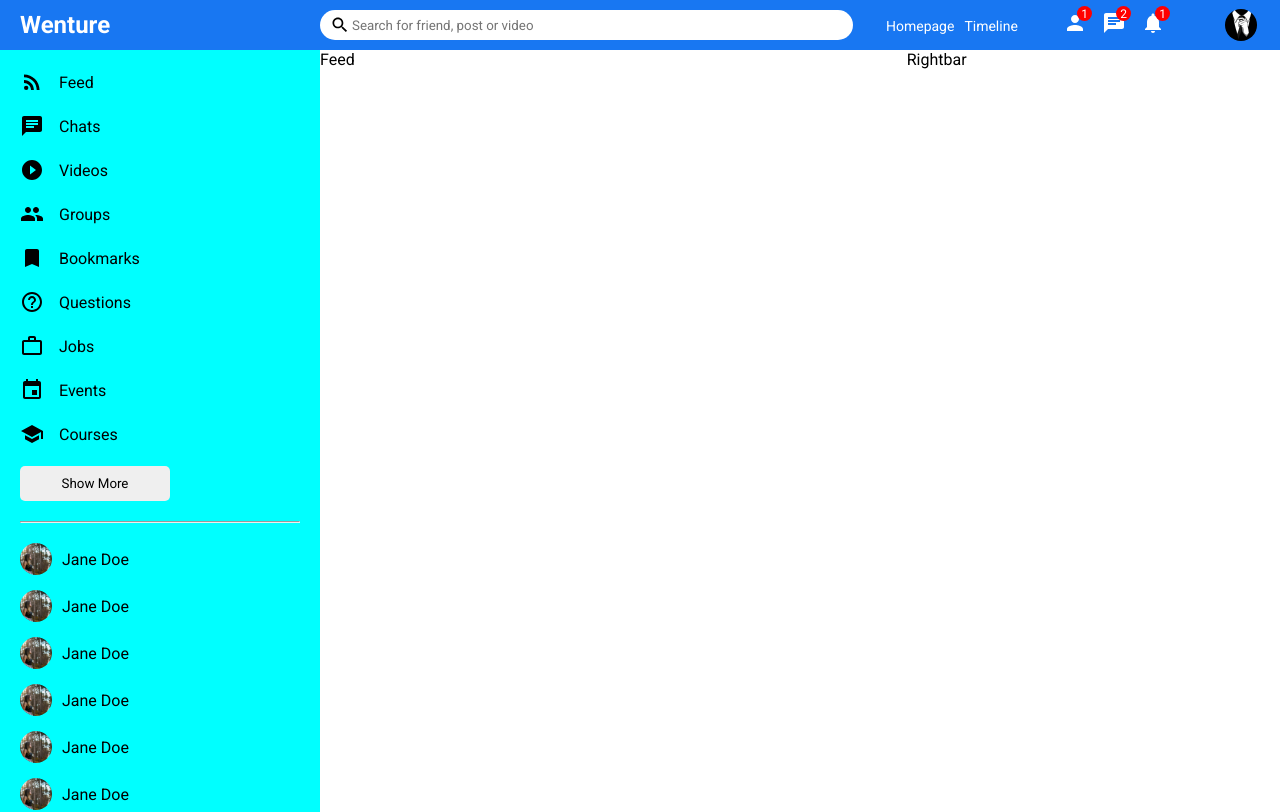
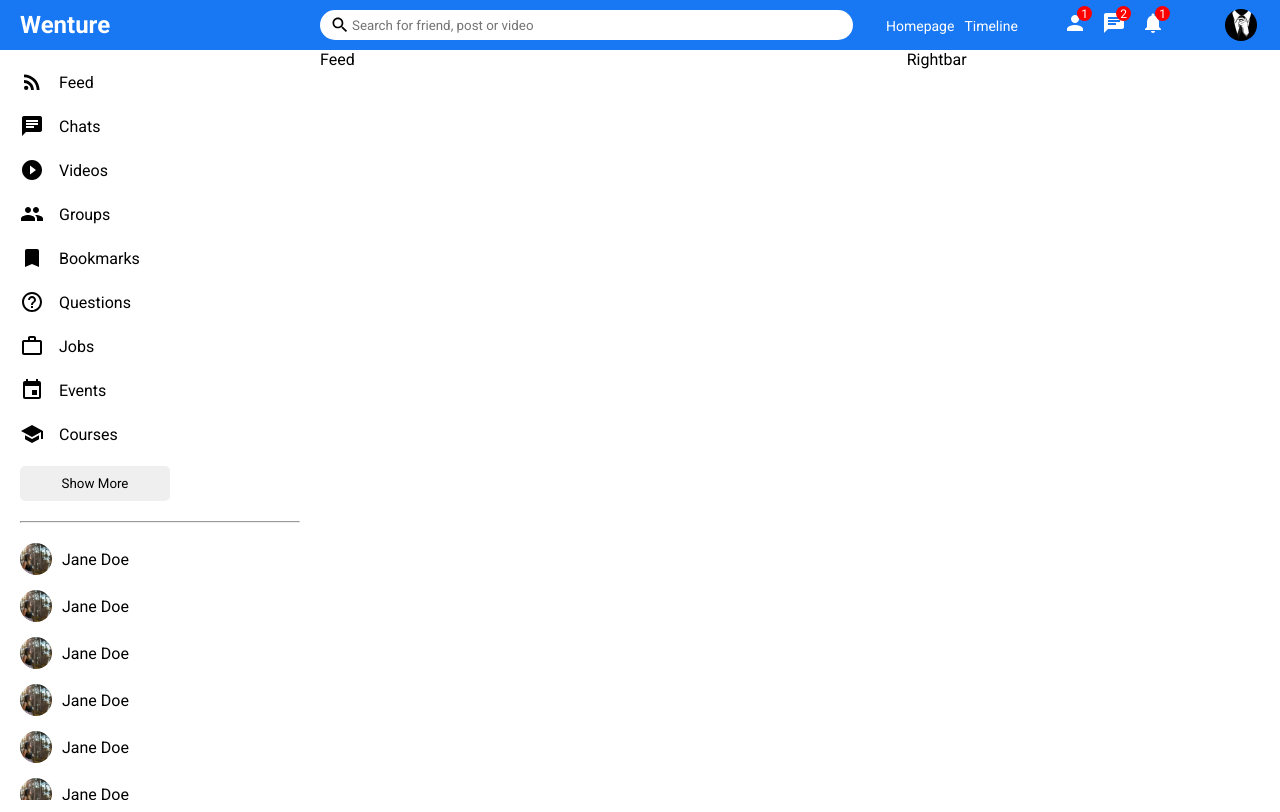
Before and after one commit to heet-kumar/Wenture-frontend, a React (Create React App) app: page / in a window 1280 px wide. Shown: the top 812 px of the page. Built offline with nearby package versions, Linux system fonts and the light colour scheme.

Commit message:
sidebar updated

```diff
--- a/src/components/sidebar/sidebar.css
+++ b/src/components/sidebar/sidebar.css
@@ -1,8 +1,19 @@
 .sidebar{
     flex: 3;
-    height: calc(100vh-50px);
+    height: calc(100vh - 50px);
     overflow-y: scroll;
-    background-color: aqua;
+}
+
+::-webkit-scrollbar{
+    width: 5px;
+}
+
+::-webkit-scrollbar-track{
+    background-color: #f1f1f1;
+}
+
+::-webkit-scrollbar-thumb{
+    background-color: rgb(179,179,179);
 }
 
 .sidebarWrapper{
```
